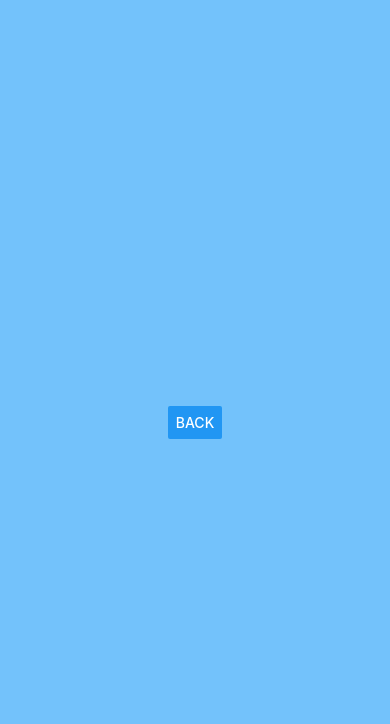
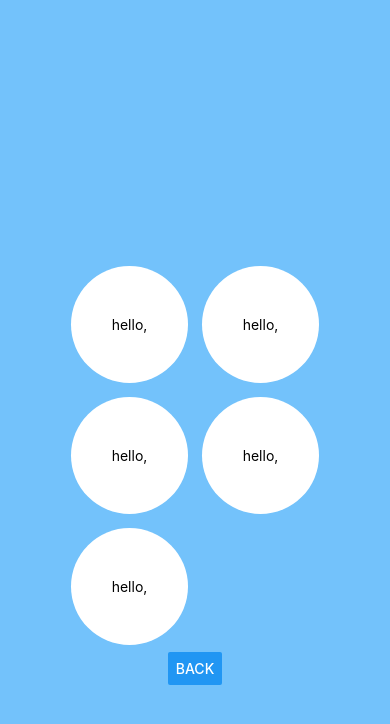
Before and after one commit to mahiro72/SPAJAM2022, a React Native app in the folder front/: screen / in a window 390 px wide. Both pictures are taken after a click on the button "今すぐはじめる". Shown: the top 724 px of the page. Built offline with nearby package versions, Linux system fonts and the light colour scheme.

Commit message:
create select page

```diff
--- a/front/App.js
+++ b/front/App.js
@@ -1,10 +1,10 @@
 import { StatusBar } from 'expo-status-bar';
 import { useState } from 'react';
 import { Button, Text, View } from 'react-native';
+import Select from './src/pages/Select/Select';
 import Top from './src/pages/Top/Top';
 
 import styles from './styles/App.style';
-
 
 export default function App() {
   const [page, setPage] = useState("top")
@@ -16,9 +16,11 @@ export default function App() {
         :null
       }
       {
-        page!=="top"
+        page==="select"
         ?
+
         <>
+          <Select />
           <Button onPress={()=>{setPage("top")}} title={"back"} />
         </>
         :null
--- /dev/null
+++ b/front/data/select/drink.js
@@ -0,0 +1,24 @@
+const drinkData = [
+    {
+        "name":"お茶",
+        "img":","
+    },
+    {
+        "name":"ビール",
+        "img":","
+    },
+    {
+        "name":"スポーツドリンク",
+        "img":","
+    },
+    {
+        "name":"コーラ",
+        "img":","
+    },
+    {
+        "name":"紅茶",
+        "img":","
+    }
+]
+
+export default drinkData
--- /dev/null
+++ b/front/src/pages/Select/SecDrink.js
@@ -0,0 +1,21 @@
+import React from 'react'
+import { TouchableHighlight, Text, Image } from 'react-native';
+
+// style
+import circleStyles from '../../../styles/common/Circle.style';
+
+const SecDrink = ({drink}) => {
+  return (
+    <>
+        <TouchableHighlight
+            style = {[circleStyles.drinkCircle]}
+            underlayColor = '#ccc'
+        >
+            <Text>hello,{drink.name}</Text>
+        {/* <Image style={{width:'65%'}} source={} /> */}
+        </TouchableHighlight>
+    </>
+  )
+}
+
+export default SecDrink
--- /dev/null
+++ b/front/src/pages/Select/Select.js
@@ -0,0 +1,21 @@
+import React from 'react'
+import drinkData from '../../../data/select/drink'
+import SecDrink from './SecDrink'
+import {SafeAreaView,ScrollView, View,FlatList,Text} from 'react-native'
+
+// style
+import scrollStyles from '../../../styles/common/Scroll.style';
+
+const Select = () => {
+  return (
+    <View style={{marginTop:100}}>
+        <FlatList
+          data={drinkData}
+          numColumns={2}
+          renderItem={(drink)=><SecDrink drink={drink}/>}
+       />
+    </View>
+  )
+}
+
+export default Select
--- a/front/src/pages/Top/Top.js
+++ b/front/src/pages/Top/Top.js
@@ -12,7 +12,7 @@ const Top = ({setPage:setPage}) => {
         <Button
           title='今すぐはじめる'
           style={buttonStyles.topButton}
-          onPress={()=>{setPage("next")}}
+          onPress={()=>{setPage("select")}}
           color={"#21A0DB"}
         />
     </>
--- /dev/null
+++ b/front/styles/common/Circle.style.js
@@ -0,0 +1,25 @@
+import { StyleSheet } from "react-native";
+import { Dimensions } from 'react-native';
+
+
+const circleStyles = StyleSheet.create({
+    iconCircle: {
+        borderRadius: Math.round(Dimensions.get('window').width + Dimensions.get('window').height) / 2,
+        width: Dimensions.get('window').width * 0.60,
+        height: Dimensions.get('window').width * 0.60,
+        backgroundColor:'#fff',
+        justifyContent: 'center',
+        alignItems: 'center'
+    },
+    drinkCircle:{
+        borderRadius: Math.round(Dimensions.get('window').width + Dimensions.get('window').height) / 2,
+        width: Dimensions.get('window').width * 0.30,
+        height: Dimensions.get('window').width * 0.30,
+        backgroundColor:'#fff',
+        justifyContent: 'center',
+        alignItems: 'center',
+        margin:7,
+    }
+});
+
+export default circleStyles;
--- /dev/null
+++ b/front/styles/common/Scroll.style.js
@@ -0,0 +1,16 @@
+import { StyleSheet,StatusBar } from "react-native";
+
+const scrollStyles = StyleSheet.create({
+    container: {
+      flex: 1,
+      paddingTop: StatusBar.currentHeight,
+    },
+    scrollView: {
+      marginHorizontal: 20,
+    },
+    text: {
+      fontSize: 42,
+    },
+  });
+
+export default scrollStyles;
```
